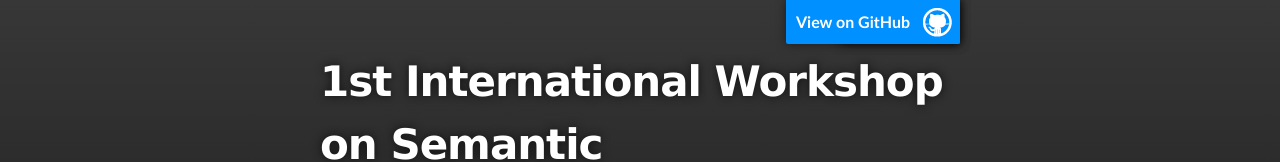
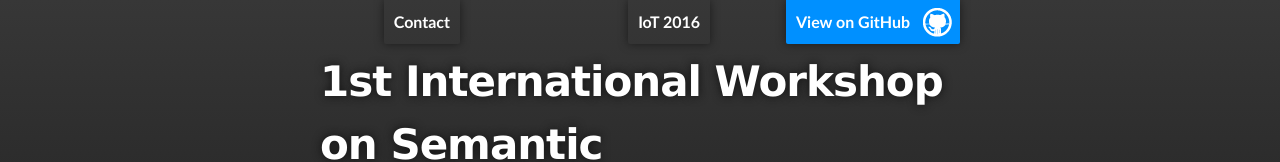
Before and after one commit to sifi-workshop/sifi-workshop.github.io, a plain HTML site: page index.html in a window 1280 px wide. Shown: the top 162 px of the page. Drawn offline with Linux system fonts and the light colour scheme.

Commit message:
Update index.html

```diff
--- a/index.html
+++ b/index.html
@@ -16,8 +16,8 @@
     <!-- HEADER -->
     <div id="header_wrap" class="outer">
         <header class="inner">
-          <a id="forkme_banner" href="mailto:kovatsch@inf.ethz.ch">Contact</a>
-          <a id="forkme_banner" href="http://www.iot-conference.org/iot2016/">IoT 2016</a>
+          <a id="contact_banner" href="mailto:kovatsch@inf.ethz.ch">Contact</a>
+          <a id="iot_banner" href="http://www.iot-conference.org/iot2016/">IoT 2016</a>
           <a id="forkme_banner" href="https://github.com/sifi-workshop">View on GitHub</a>
 
           <h1 id="project_title">1st International Workshop on Semantic Interoperability for the IoT</h1>
```
